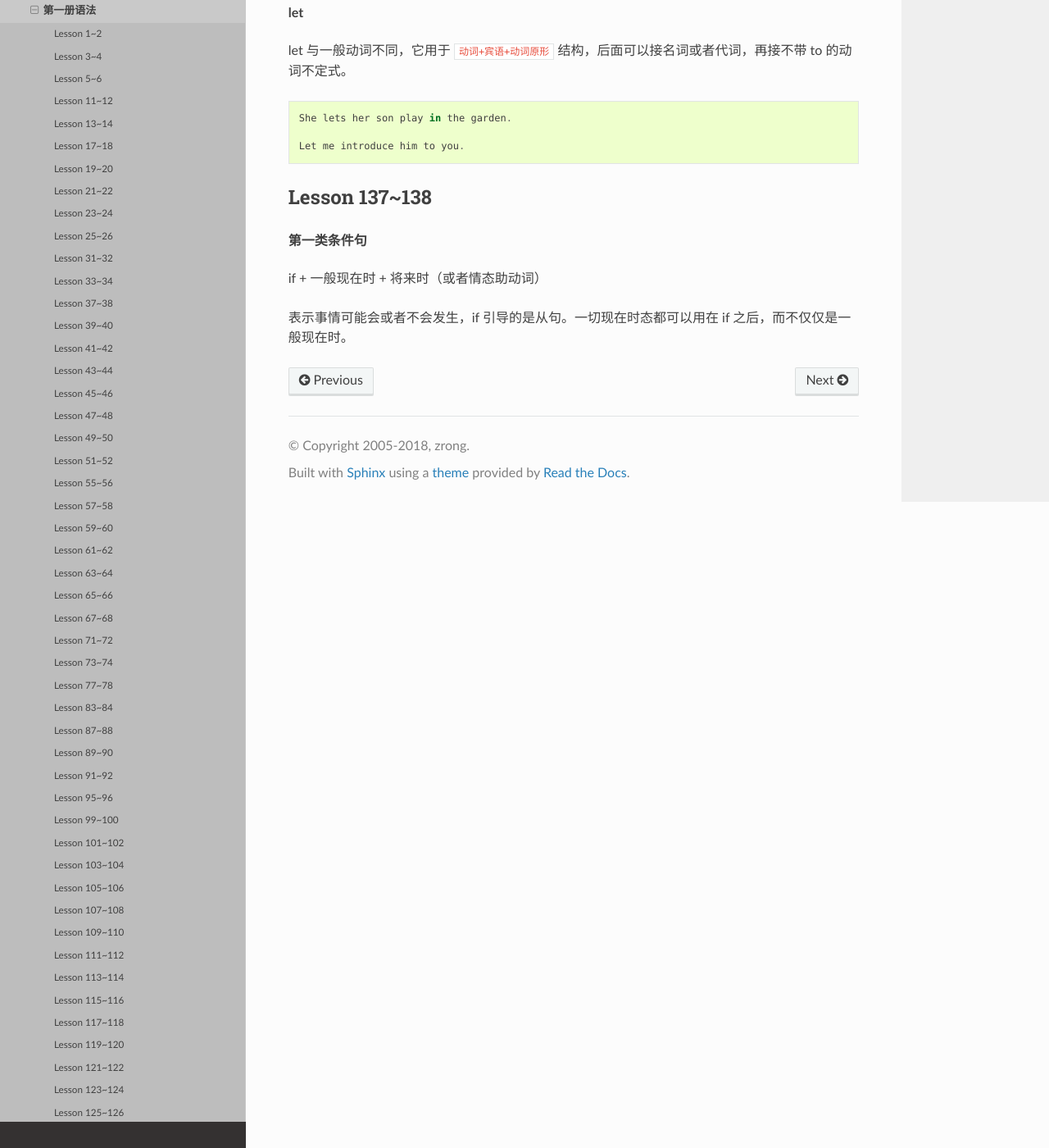
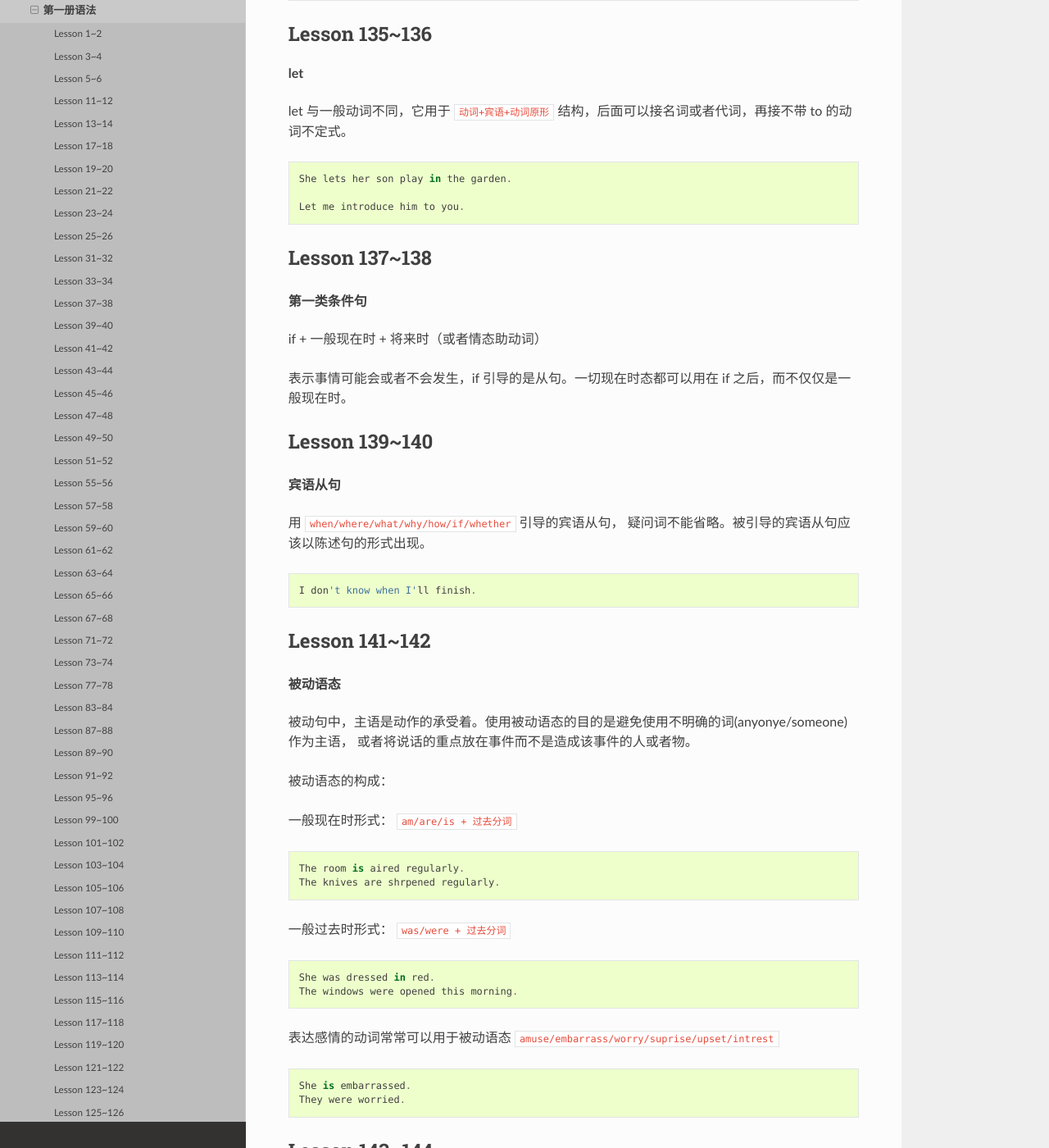
Before and after one commit to zrong/wiki, a Sphinx documentation site: the page built from source/lang/nce/1grammar.rst, in a window 1280 px wide and 1400 px high, scrolled down 26715 px. Shown: the whole window at 82% size. Built offline with Sphinx 7.4.7 and the Read the Docs theme 2.0.0, drawn with Linux system fonts in a browser that asks for light colours; some of the changed text lies outside the part shown.

Commit message:
finish NCE 1

```diff
--- a/source/lang/nce/1grammar.rst
+++ b/source/lang/nce/1grammar.rst
@@ -676,9 +676,9 @@ Lesson 99~100
 
 宾语从句在句中做宾语，一般用 that 引导，但在口语中经常省略 that。
 
-可以用在 say/think/believe/hope/know/understand/suppose 等动词之后。
+可以用在 ``say/think/believe/hope/know/understand/suppose`` 等动词之后。
 
-可以用在某些描述感情的形容词之后： afraid/sure/sorry/glad 。
+可以用在某些描述感情的形容词之后： ``afraid/sure/sorry/glad`` 。
 
 
 Lesson 101~102
@@ -1227,3 +1227,62 @@ Lesson 137~138
 if + 一般现在时 + 将来时（或者情态助动词）
 
 表示事情可能会或者不会发生，if 引导的是从句。一切现在时态都可以用在 if 之后，而不仅仅是一般现在时。
+
+
+Lesson 139~140
+===================
+
+.. glossary::
+
+    宾语从句
+
+用 ``when/where/what/why/how/if/whether`` 引导的宾语从句，
+疑问词不能省略。被引导的宾语从句应该以陈述句的形式出现。 ::
+
+    I don't know when I'll finish.
+
+Lesson 141~142
+================
+
+.. glossary::
+
+    被动语态
+
+被动句中，主语是动作的承受着。使用被动语态的目的是避免使用不明确的词(anyonye/someone)作为主语，
+或者将说话的重点放在事件而不是造成该事件的人或者物。
+
+被动语态的构成：
+
+一般现在时形式： ``am/are/is + 过去分词`` ::
+
+    The room is aired regularly.
+    The knives are shrpened regularly.
+
+一般过去时形式： ``was/were + 过去分词`` ::
+
+    She was dressed in red.
+    The windows were opened this morning.
+
+表达感情的动词常常可以用于被动语态 ``amuse/embarrass/worry/suprise/upset/intrest`` ::
+
+    She is embarrassed.
+    They were worried.
+
+Lesson 143~144
+================
+
+.. glossary::
+
+    被动语态
+
+被动语态的构成：
+
+现在完成时形式： ``has/have + been + 过去分词`` ::
+
+    The basket has already been empied.
+    Litter baskets have been placed under the three.
+
+一般将来时形式： ``will/shall + be + 过去分词`` ::
+
+    The floor will be swept soom.
+    Anyone who leaves litter in these woods will be prosecuted!
```
Also changed, not shown: source/lang/nce/1sentence.rst (+7 -0 lines), source/lang/nce/1vocabulary.rst (+53 -0 lines).
